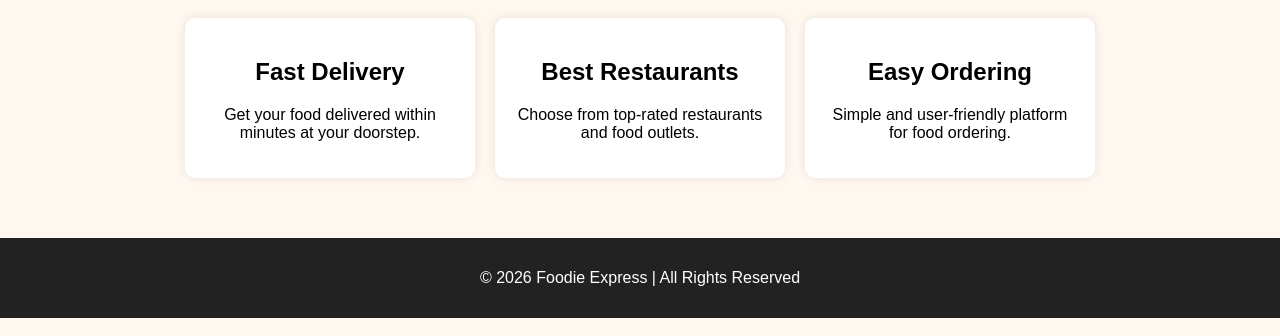
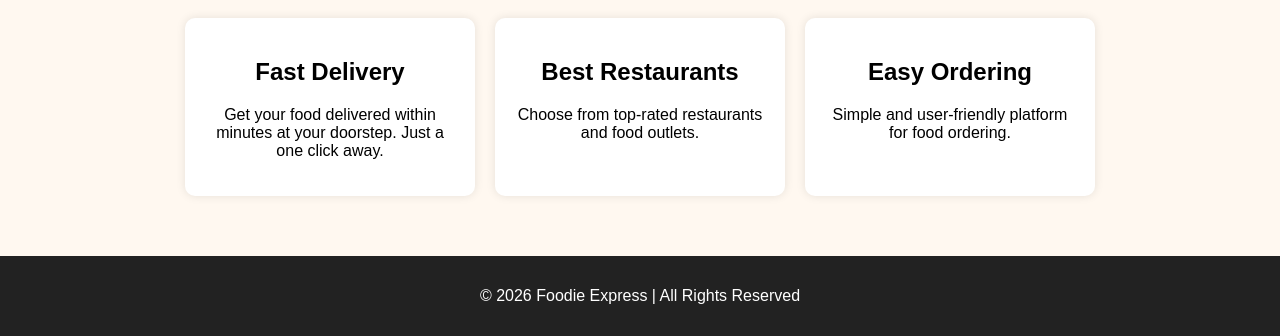
Before and after one commit to Shreeya00/Food_Delivery_Platform, a plain HTML site: page index.html in a window 1280 px wide. Shown: the part 724-1060 px from the top of the page. Drawn offline with Linux system fonts and the light colour scheme.

Commit message:
changed line

```diff
--- a/index.html
+++ b/index.html
@@ -117,7 +117,7 @@
   <section class="features">
     <div class="card">
       <h2>Fast Delivery</h2>
-      <p>Get your food delivered within minutes at your doorstep.</p>
+      <p>Get your food delivered within minutes at your doorstep. Just a one click away.</p>
     </div>
     <div class="card">
       <h2>Best Restaurants</h2>
```
